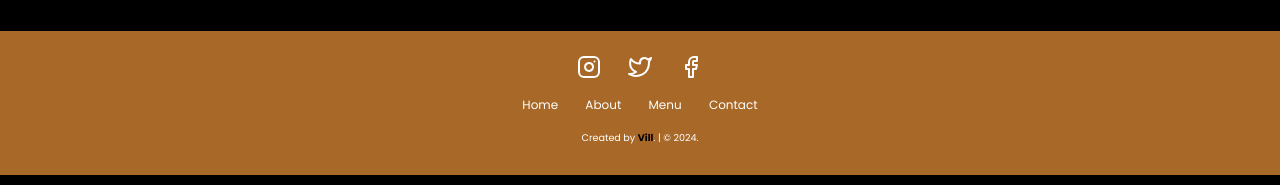
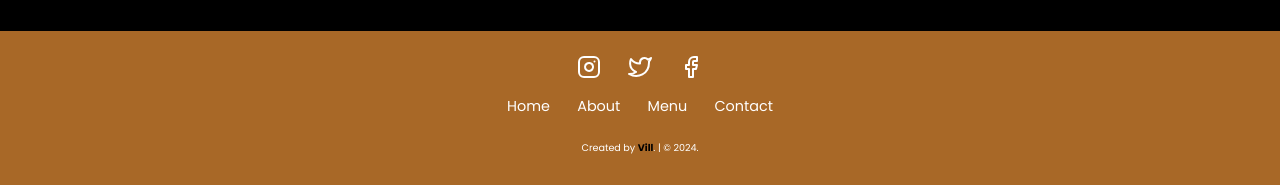
Before and after one commit to Vill0701/practice-sunset-coffee, a plain HTML site: page index.html in a window 1280 px wide. Shown: the part 5059-5244 px from the top of the page. Drawn offline with nearby package versions, Linux system fonts and the light colour scheme.

Commit message:
change in hover and after for the footer

```diff
--- a/css/style.css
+++ b/css/style.css
@@ -323,14 +323,28 @@ footer .links {
 }
 
 footer .links a {
-  color: #fff;
-  padding: 0.7rem 1rem;
+  color: white;
+  display: inline-block;
+  font-size: 1.2rem;
+  margin: 0 1rem;
 }
 
 footer .links a:hover {
   color: var(--bg);
 }
 
+footer .links a::after {
+  content: "";
+  display: block;
+  padding-bottom: 0.5rem;
+  border-bottom: 0.1rem solid var(--bg);
+  transform: scaleX(0);
+  transition: 0.2s linear;
+}
+
+footer .links a:hover::after {
+  transform: scaleX(0.5);
+}
 footer .credit {
   font-size: 0.8rem;
 }
```
